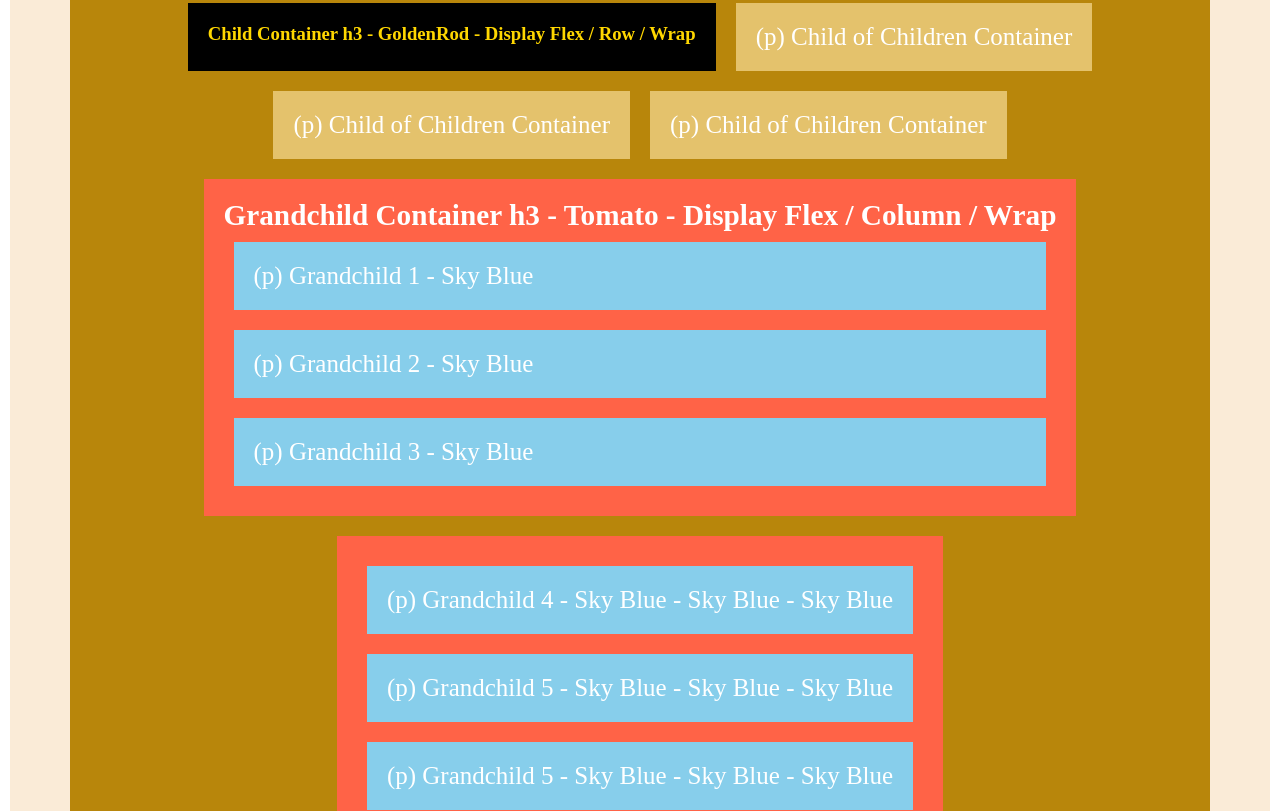
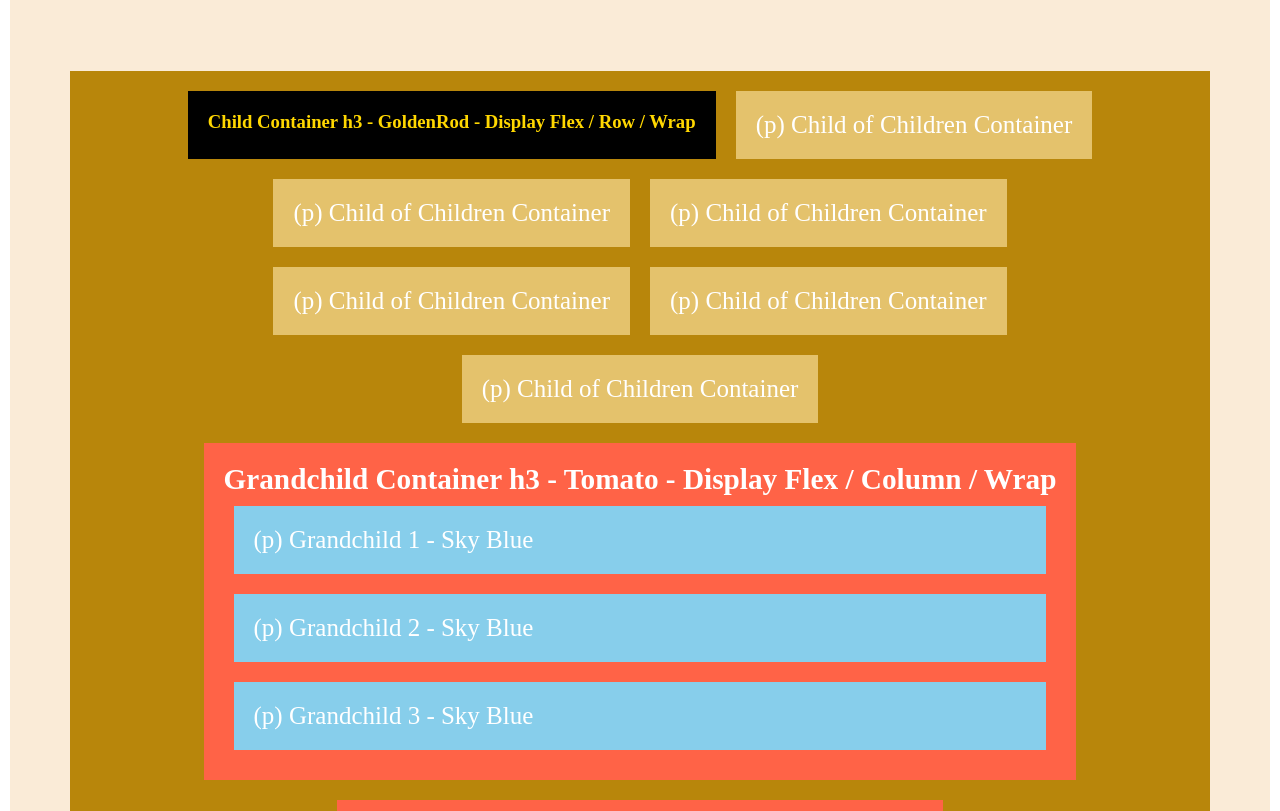
Before and after one commit to jsa-codes/flexbox-lab, a plain HTML site: page index.html in a window 1280 px wide. Shown: the part 1234-2045 px from the top of the page. Drawn offline with Linux system fonts and the light colour scheme.

Commit message:
Added additional paragraphs to the first child__container

```diff
--- a/index.html
+++ b/index.html
@@ -18,6 +18,8 @@
           Child Container h3 - GoldenRod - Display Flex / Row / Wrap
         </h3>
         <!-- Background Color Sandstone -->
+        <p class="child">(p) Child of Children Container</p>
+        <p class="child">(p) Child of Children Container</p>
         <p class="child">(p) Child of Children Container</p>
         <p class="child">(p) Child of Children Container</p>
         <p class="child">(p) Child of Children Container</p>
@@ -64,6 +66,9 @@
         <p class="child">(p) Child of Children Container</p>
         <p class="child">(p) Child of Children Container</p>
         <p class="child">(p) Child of Children Container</p>
+        <p class="child">(p) Child of Children Container</p>
+        <p class="child">(p) Child of Children Container</p>
+        <p class="child">(p) Child of Children Container</p>
 
         <!-- Background Color is Tomato -->
         <div class="grandchild__container">
```
